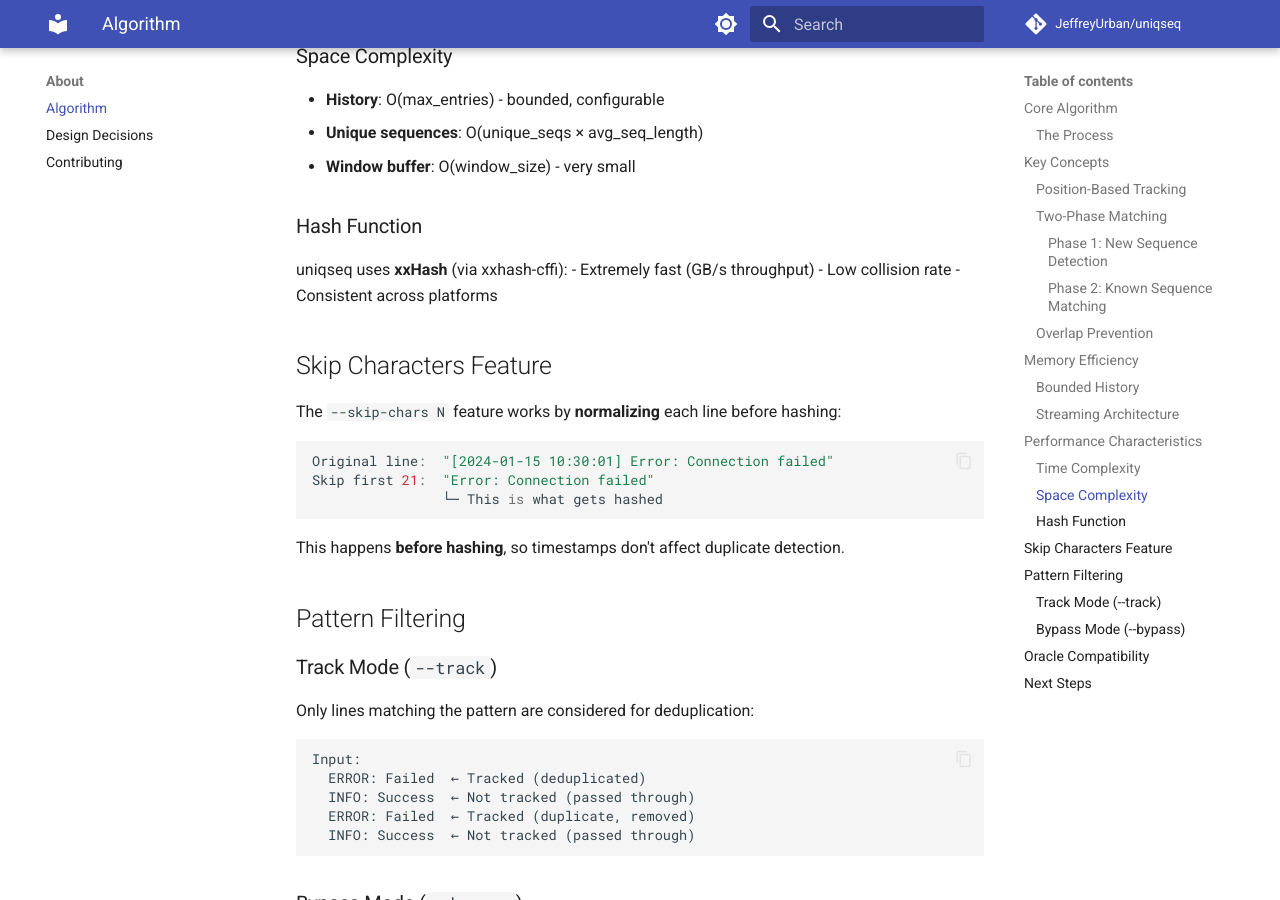
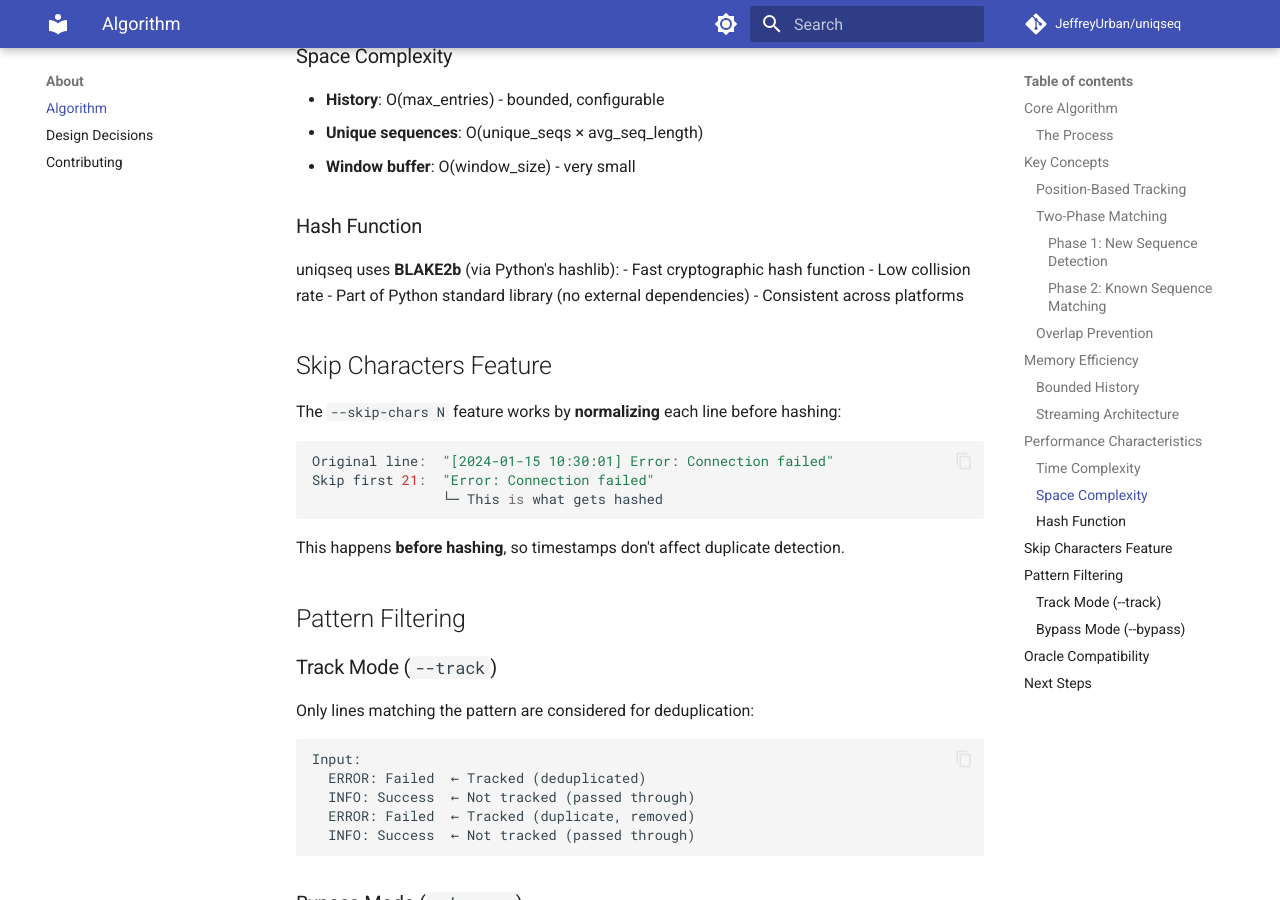
Before and after one commit to JeffreyUrban/uniqseq, an MkDocs documentation site: the page built from docs/about/algorithm.md, in a window 1280 px wide and 900 px high, scrolled down 2881 px. Built offline with MkDocs 1.6.1 and Material for MkDocs 9.7.7, drawn with Linux system fonts in a browser that asks for light colours; comment, search, counter and statistics services are not loaded.

Commit message:
Corrected hash library in docs.

```diff
--- a/docs/about/algorithm.md
+++ b/docs/about/algorithm.md
@@ -131,9 +131,10 @@ This enables processing GB-sized files with minimal memory.
 
 ### Hash Function
 
-uniqseq uses **xxHash** (via xxhash-cffi):
-- Extremely fast (GB/s throughput)
+uniqseq uses **BLAKE2b** (via Python's hashlib):
+- Fast cryptographic hash function
 - Low collision rate
+- Part of Python standard library (no external dependencies)
 - Consistent across platforms
 
 ## Skip Characters Feature
```
